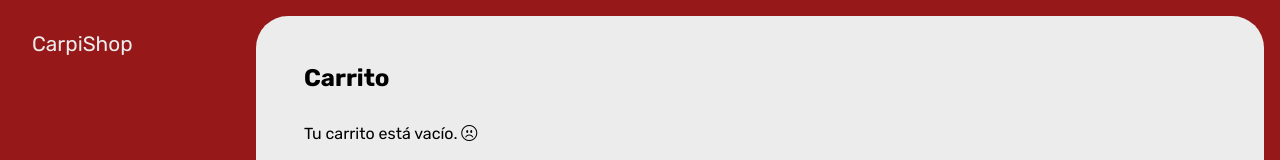
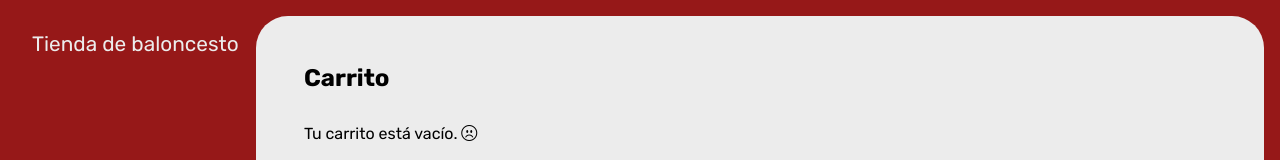
Before and after one commit to GonzaloHaag/EntregaFinal-JS, a website: page carrito.html in a window 1280 px wide. Shown: the top 160 px of the page. Drawn offline with nearby package versions, Linux system fonts and the light colour scheme.

Commit message:
Cambio en carrito.html

```diff
--- a/carrito.html
+++ b/carrito.html
@@ -13,7 +13,7 @@
     <div class="wrapper">
         <aside>
             <header>
-                <h1 class="logo">CarpiShop</h1>
+                <h1 class="logo">Tienda de baloncesto</h1>
             </header>
             <nav>
                 <ul>
```
